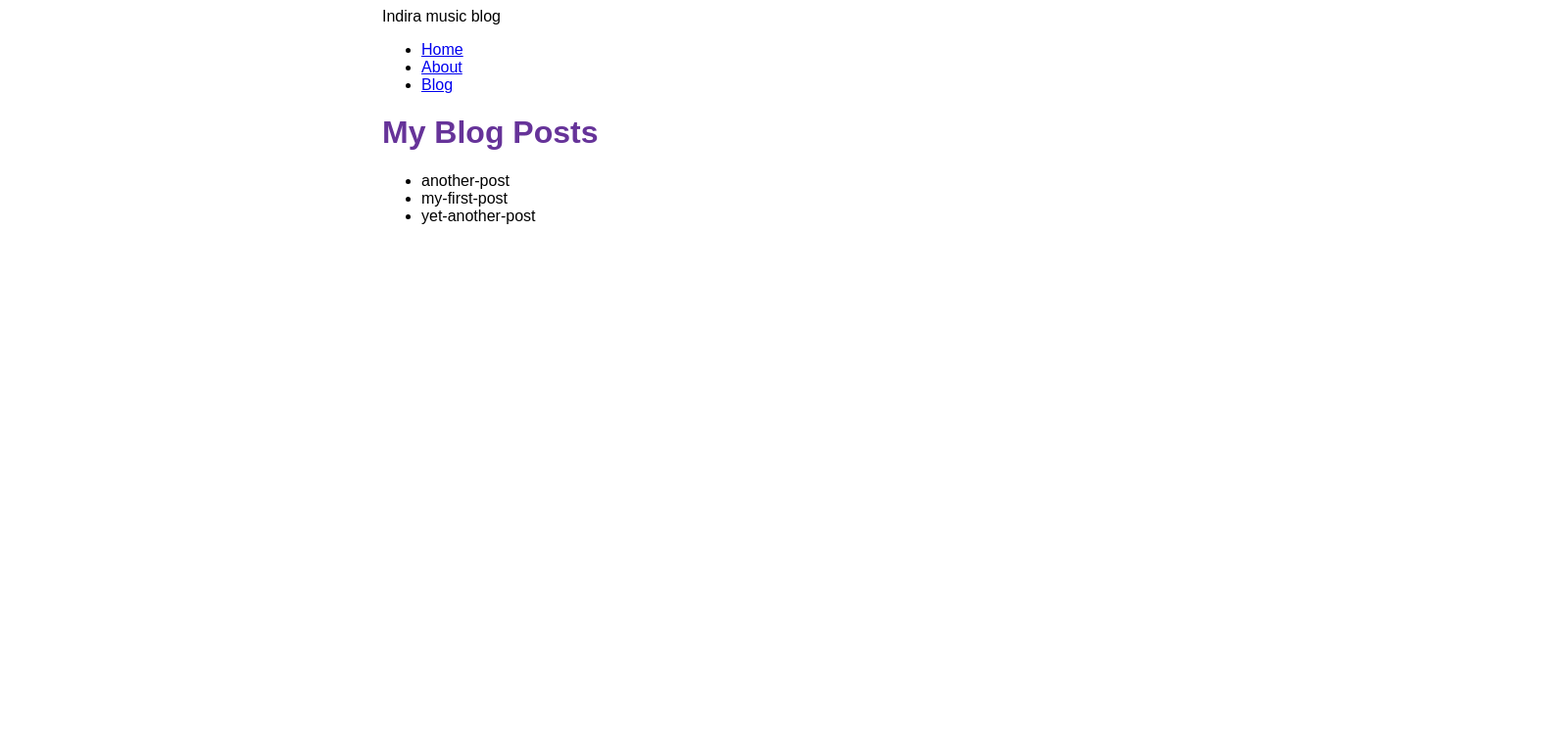
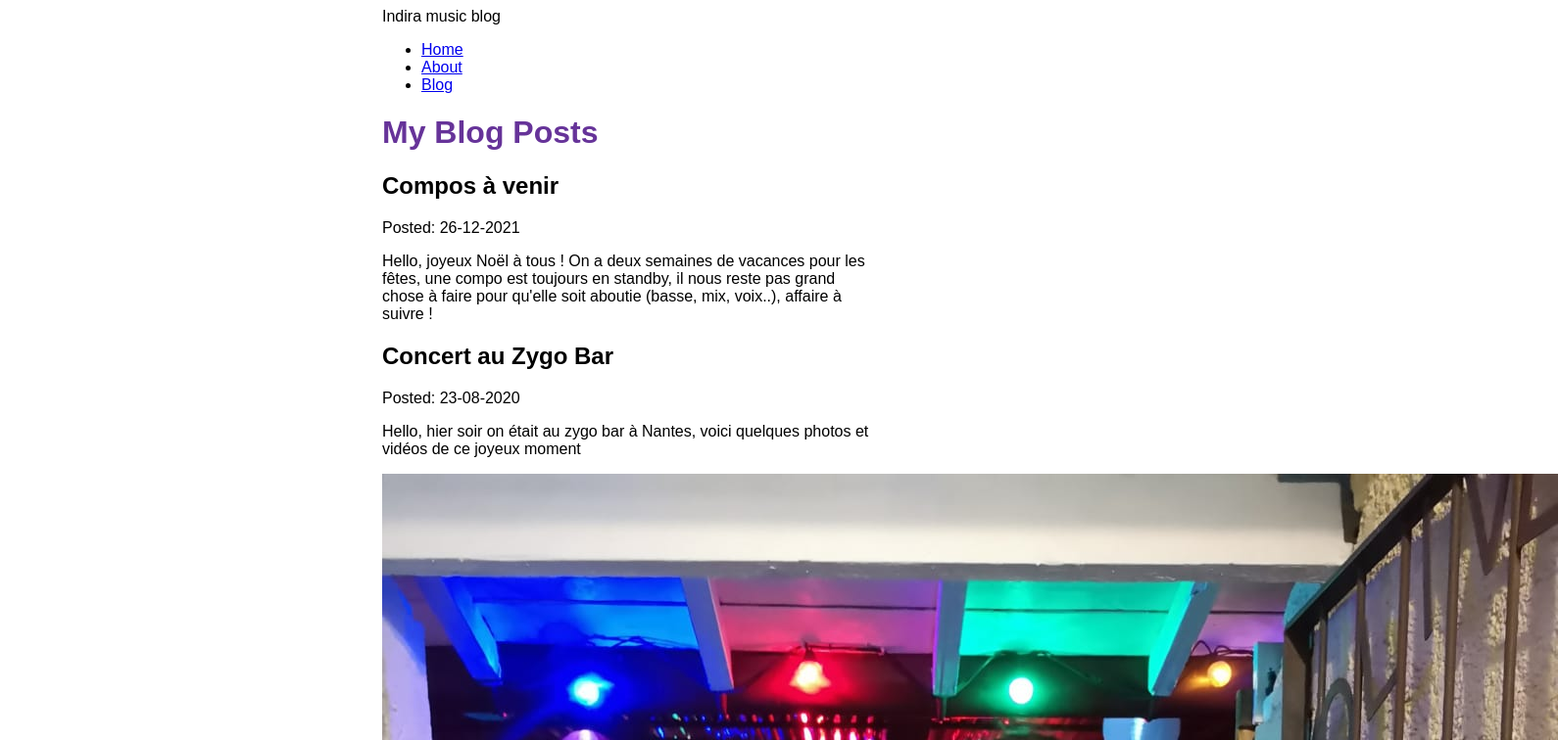
Before and after one commit to tomtomtomtom44/indira-music, a Gatsby site: page /blog in a window 1280 px wide. Shown: the top 756 px of the page at 98% size, 1590 px wide, since content can reach past the window. Built offline with nearby package versions, Linux system fonts and the light colour scheme; Gatsby itself is replaced by a stand-in of ours.

Commit message:
ajout des posts du blog

```diff
--- a/blog/another-post.mdx
+++ b/blog/another-post.mdx
@@ -0,0 +1,9 @@
+---
+title: "Concert au Zygo Bar"
+date: "2020-08-23"
+---
+
+Hello, hier soir on était au zygo bar à Nantes, voici quelques photos et vidéos de ce joyeux moment
+
+![Photo 1](./concert-zygobar1.jpg)
+![Photo 2](./concert-zygobar2.jpg)
--- a/blog/my-first-post.mdx
+++ b/blog/my-first-post.mdx
@@ -0,0 +1,9 @@
+---
+title: "Notre premier clip est en ligne"
+date: "2020-06-08"
+---
+
+Salut les amis, notre premier clip est en ligne sur Youtube, tourné à Lavau dans le 44 !
+
+
+[Time and Space](https://www.youtube.com/watch?v=YlESETTBAj4 "Time and Space")
--- a/blog/yet-another-post.mdx
+++ b/blog/yet-another-post.mdx
@@ -0,0 +1,6 @@
+---
+title: "Compos à venir"
+date: "2021-12-26"
+---
+
+Hello, joyeux Noël à tous ! On a deux semaines de vacances pour les fêtes, une compo est toujours en standby, il nous reste pas grand chose à faire pour qu'elle soit aboutie (basse, mix, voix..), affaire à suivre !
--- a/gatsby-config.js
+++ b/gatsby-config.js
@@ -5,6 +5,20 @@
   plugins: [
     "gatsby-plugin-image",
     "gatsby-plugin-sharp",
+    "gatsby-remark-images",
+    {
+      resolve: "gatsby-plugin-mdx",
+      options: {
+        gatsbyRemarkPlugins: [
+          {
+            resolve: "gatsby-remark-images",
+            options: {
+              maxWidth: 590,
+            },
+          },
+        ],
+      },
+    },
     {
       resolve: "gatsby-source-filesystem",
       options: {
--- a/package.json
+++ b/package.json
@@ -15,10 +15,15 @@
     "clean": "gatsby clean"
   },
   "dependencies": {
+    "@mdx-js/mdx": "^1.6.22",
+    "@mdx-js/react": "^1.6.22",
     "gatsby": "^4.4.0",
     "gatsby-plugin-image": "^2.4.0",
+    "gatsby-plugin-mdx": "^3.4.0",
     "gatsby-plugin-sharp": "^4.4.0",
+    "gatsby-remark-images": "^6.4.0",
     "gatsby-source-filesystem": "^4.4.0",
+    "gatsby-transformer-remark": "^5.4.0",
     "react": "^17.0.1",
     "react-dom": "^17.0.1"
   }
--- a/src/pages/blog.js
+++ b/src/pages/blog.js
@@ -1,24 +1,46 @@
 import * as React from "react";
 import { graphql } from "gatsby";
+import { MDXRenderer } from 'gatsby-plugin-mdx'
 import Layout from "../components/layout";
 
 const BlogPage = ({ data }) => {
   return (
     <Layout pageTitle="My Blog Posts">
-      <ul>
+      {
+        data.allMdx.nodes.map((node) => (
+          <article key={node.id}>
+            <h2>{node.frontmatter.title}</h2>
+            <p>Posted: {node.frontmatter.date}</p>
+            <MDXRenderer>
+              {node.body}
+            </MDXRenderer>
+          </article>
+        ))
+      }
+      {/* <ul>
         {data.allFile.nodes.map((node) => (
           <li key={node.name}>{node.name}</li>
         ))}
-      </ul>
+      </ul> */}
     </Layout>
   );
 };
 
 export const query = graphql`
   query {
-    allFile {
+    allMdx(sort: {fields: frontmatter___date, order: DESC}) {
       nodes {
-        name
+        parent {
+          ... on File {
+            modifiedTime(formatString: "MMMM D, YYYY")
+          }
+        }
+        frontmatter {
+          date(formatString: "DD-MM-YYYY")
+          title
+        }
+        id
+        body
       }
     }
   }
```
Also changed, not shown: blog/concert-zygobar1.jpg (added), blog/concert-zygobar2.jpg (added), 1 other file.
